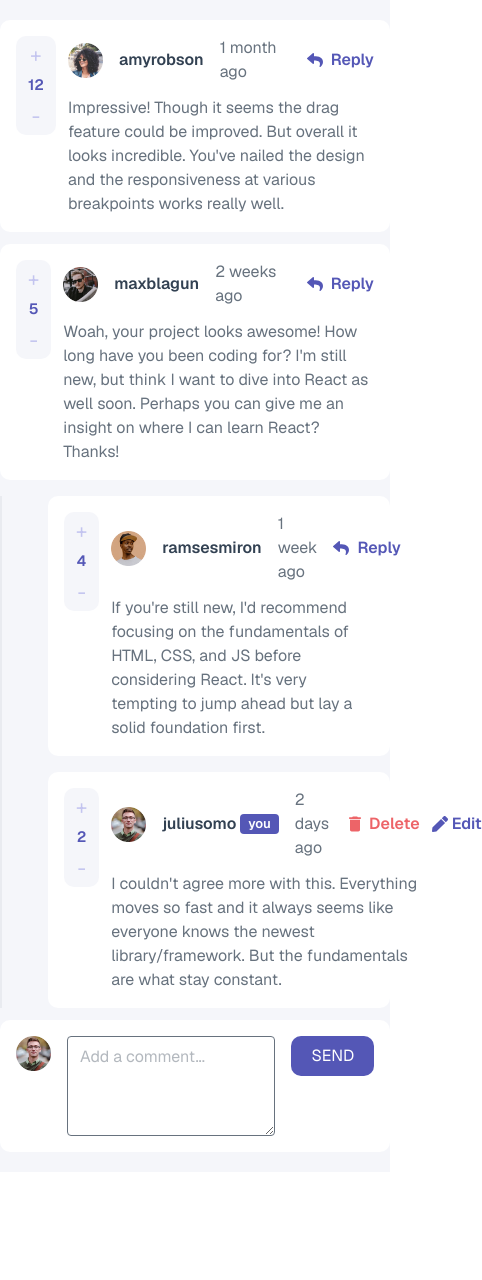
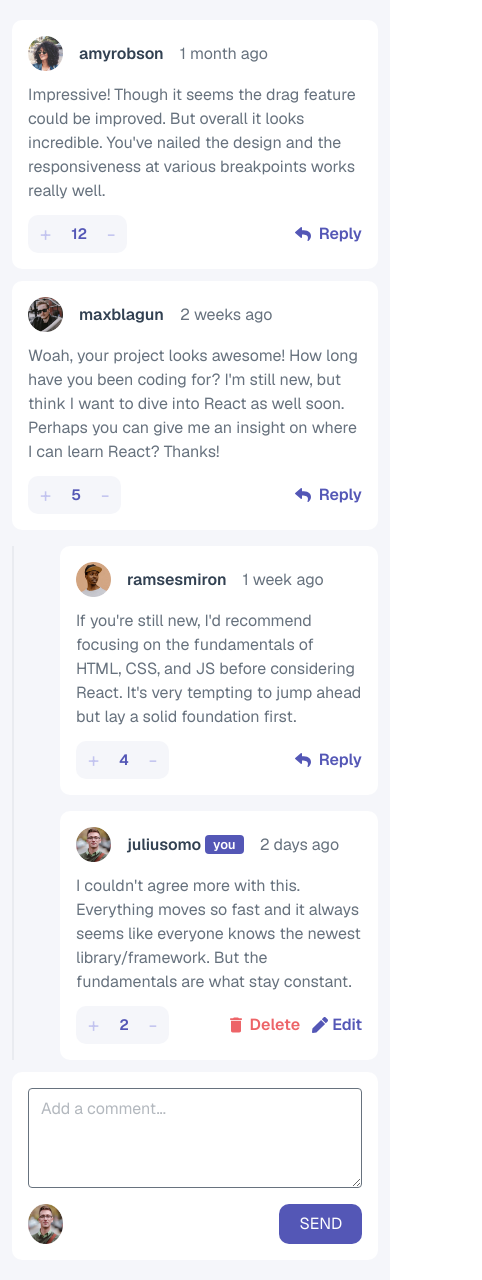
Before and after one commit to MrSeager/interactive-comments-mrseager, a Next.js app: page / in a window 390 px wide. Shown: the whole page, 482 px wide, since content can reach past the window. Before the commit the page ends 1172 px from the top, so only its background shows below. Built offline with nearby package versions, Linux system fonts and the light colour scheme.

Commit message:
2/4/2026

```diff
--- a/app/page.tsx
+++ b/app/page.tsx
@@ -21,6 +21,7 @@ interface Reply {
   score: number;
   user: User;
   replyingTo?: string;
+  userVote: "up" | "down" | null;
 }
 
 interface Comment {
@@ -30,6 +31,7 @@ interface Comment {
   score: number;
   user: User;
   replies: Reply[];
+  userVote: "up" | "down" | null;
 }
 
 interface CommentsData {
@@ -47,14 +49,30 @@ function generateId() {
 
 export default function Home() {
   const { currentUser, comments: initialComments } = data as CommentsData;
-  //const [isClient, setIsClient] = useState<boolean>(false);
-  const [comments, setComments] = useState<Comment[]>(initialComments);
+  const [comments, setComments] = useState<Comment[]>(() =>
+    initialComments.map(c => ({
+      ...c,
+      userVote: null,
+      replies: c.replies.map(r => ({ ...r, userVote: null }))
+    }))
+  );
 
   useEffect(() => {
     const stored = localStorage.getItem("comments");
     if (stored) {
-      Promise.resolve().then(() => {
-        setComments(JSON.parse(stored));
+      const parsed = JSON.parse(stored);
+
+      const normalized = parsed.map((c: Comment) => ({
+        ...c,
+        userVote: c.userVote ?? null,
+        replies: c.replies.map((r: Reply) => ({
+          ...r,
+          userVote: r.userVote ?? null
+        }))
+      }));
+
+      queueMicrotask(() => {
+        setComments(normalized);
       });
     }
   }, []);
@@ -84,7 +102,8 @@ export default function Home() {
       createdAt: "now",
       score: 0,
       user: currentUser,
-      replies: []
+      replies: [],
+      userVote: null
     };
 
     setComments(prev => [...prev, newComment]);
@@ -100,7 +119,8 @@ export default function Home() {
       createdAt: "now",
       score: 0,
       user: currentUser,
-      replyingTo: "", // optional, you can fill this later
+      replyingTo: "",
+      userVote: null
     };
 
     setComments(prev =>
@@ -156,15 +176,161 @@ export default function Home() {
     );
   };
 
-  /*useEffect(() => {
-    setIsClient(true);
-  }, []);
+  function resolveVote(
+    currentVote: "up" | "down" | null,
+    direction: "up" | "down",
+    score: number
+  ) {
+    if (currentVote === direction) {
+      return { score: score + (direction === "up" ? -1 : 1), vote: null };
+    }
 
-  if (!isClient) return null;*/
+    if (currentVote === null) {
+      return { score: score + (direction === "up" ? 1 : -1), vote: direction };
+    }
+
+    return {
+      score: score + (direction === "up" ? 2 : -2),
+      vote: direction
+    };
+  }
+
+  /*const handleVote = (commentId: number, direction: "up" | "down") => {
+    setComments(prev =>
+      prev.map(comment => {
+        if (comment.id !== commentId) return comment;
+
+        let newScore = comment.score;
+        let newVote = comment.userVote;
+
+        if (direction === "up") {
+          if (comment.userVote === "up") {
+            // undo upvote
+            newScore -= 1;
+            newVote = null;
+          } else if (comment.userVote === "down") {
+            // switch from down → up
+            newScore += 2;
+            newVote = "up";
+          } else {
+            // normal upvote
+            newScore += 1;
+            newVote = "up";
+          }
+        }
+
+        if (direction === "down") {
+          if (comment.userVote === "down") {
+            // undo downvote
+            newScore += 1;
+            newVote = null;
+          } else if (comment.userVote === "up") {
+            // switch from up → down
+            newScore -= 2;
+            newVote = "down";
+          } else {
+            // normal downvote
+            newScore -= 1;
+            newVote = "down";
+          }
+        }
+
+        return { ...comment, score: newScore, userVote: newVote };
+      })
+    );
+  };*/
+
+  const handleVote = (commentId: number, direction: "up" | "down") => {
+    setComments(prev =>
+      prev.map(comment => {
+        if (comment.id !== commentId) return comment;
+
+        const { score, vote } = resolveVote(
+          comment.userVote,
+          direction,
+          comment.score
+        );
+
+        return { ...comment, score, userVote: vote };
+      })
+    );
+  };
+
+  /*const handleReplyVote = (commentId: number, replyId: number, direction: "up" | "down") => {
+    setComments(prev =>
+      prev.map(comment => {
+        if (comment.id !== commentId) return comment;
+
+        return {
+          ...comment,
+          replies: comment.replies.map(reply => {
+            if (reply.id !== replyId) return reply;
+
+            let newScore = reply.score;
+            let newVote = reply.userVote;
+
+            if (direction === "up") {
+              if (reply.userVote === "up") {
+                newScore -= 1;
+                newVote = null;
+              } else if (reply.userVote === "down") {
+                newScore += 2;
+                newVote = "up";
+              } else {
+                newScore += 1;
+                newVote = "up";
+              }
+            }
+
+            if (direction === "down") {
+              if (reply.userVote === "down") {
+                newScore += 1;
+                newVote = null;
+              } else if (reply.userVote === "up") {
+                newScore -= 2;
+                newVote = "down";
+              } else {
+                newScore -= 1;
+                newVote = "down";
+              }
+            }
+
+            return { ...reply, score: newScore, userVote: newVote };
+          })
+        };
+      })
+    );
+  };*/
+  const handleReplyVote = (
+    commentId: number,
+    replyId: number,
+    direction: "up" | "down"
+  ) => {
+    setComments(prev =>
+      prev.map(comment => {
+        if (comment.id !== commentId) return comment;
+
+        return {
+          ...comment,
+          replies: comment.replies.map(reply => {
+            if (reply.id !== replyId) return reply;
+
+            const { score, vote } = resolveVote(
+              reply.userVote,
+              direction,
+              reply.score
+            );
+
+            return { ...reply, score, userVote: vote };
+          })
+        };
+      })
+    );
+  };
 
   return (
     <div className="flex min-h-screen items-center justify-center bg-[#f5f6fa] font-sans">
-      <main className="relevant flex flex-col justify-start py-5 items-center gap-3 min-h-screen w-full max-w-[120rem]">
+      <main className="relevant flex flex-col justify-start py-5 items-center gap-3 min-h-screen w-full max-w-[120rem] px-3">
         {comments.map((comment) => (
           <div key={comment.id} className="max-w-[50rem] w-full">
             {/* MAIN COMMENT */}
@@ -184,6 +350,9 @@ export default function Home() {
                 setReplyingToId(comment.id);
                 setReplyText(`@${comment.user.username}, `);
               }}
+              onUpvote={() => handleVote(comment.id, "up")}
+              onDownvote={() => handleVote(comment.id, "down")}
+              userVote={comment.userVote}
             />
 
             {/* CASE 1: There ARE replies */}
@@ -208,6 +377,9 @@ export default function Home() {
                       setReplyText(`@${reply.user.username}, `);
                     }}
                     onEdit={(newContent) => handleEditReply(comment.id, reply.id, newContent)}
+                    onUpvote={() => handleReplyVote(comment.id, reply.id, "up")}
+                    onDownvote={() => handleReplyVote(comment.id, reply.id, "down")}
+                    userVote={reply.userVote}
                   />
                 ))}
 
--- a/components/CommentItem.tsx
+++ b/components/CommentItem.tsx
@@ -2,6 +2,7 @@
 //Components
 import { useState } from "react";
 import Image from "next/image";
+import Scorehandler from "./ScoreHandler";
 //Icons
 import { FaReply, FaPen } from "react-icons/fa";
 import { MdDelete } from "react-icons/md";
@@ -16,32 +17,28 @@ interface CommentItemProp {
     isCurrentUser: boolean;
     onEdit: (newContent: string) => void;
     onReplyClick?: () => void;
+    onUpvote: () => void;
+    onDownvote: () => void;
+    userVote?: "up" | "down" | null;
 }
 
-export default function CommentItem({ img, username, score, createdAt, content, isCurrentUser, onDelete, onEdit, onReplyClick }: CommentItemProp) {
+export default function CommentItem({
+                                        img, username, score, createdAt, content, isCurrentUser, userVote,
+                                        onDelete, onEdit, onReplyClick, onUpvote, onDownvote
+                                    }: CommentItemProp) {
     const [isEditing, setIsEditing] = useState<boolean>(false);
     const [editText, setEditText] = useState<string>(content);
 
     return (
         <div className={`rounded rounded-[10px] bg-white w-full flex p-4 gap-3`}>
-            <div>
-                <div className="rounded rounded-[10px] flex flex-col items-center gap-1 bg-[#f5f6fa] px-3 py-1">
-                    <button
-                        type="button"
-                        className="cursor-pointer text-[20px] text-[#c3c4ef] duration-500
-                                    hover:text-[#5457b6]"
-                    >
-                        +
-                    </button>
-                    <p className="text-[#5457b6] text-[15px] font-semibold">{score}</p>
-                    <button
-                        type="button"
-                        className="cursor-pointer text-[20px] text-[#c3c4ef] duration-500
-                                    hover:text-[#5457b6]"
-                    >
-                        -
-                    </button>
-                </div>
+            {/*Desktop*/}
+            <div className="hidden md:block">
+                <Scorehandler
+                    onUpvote={onUpvote}
+                    onDownvote={onDownvote}
+                    userVote={userVote}
+                    score={score}
+                />
             </div>
             <div className="flex flex-col w-full gap-3">
                 <div className="flex items-center gap-4 w-full">
@@ -58,8 +55,9 @@ export default function CommentItem({ img, username, score, createdAt, content,
                         )}
                     </h1>
                     <h2 className="text-[#67727e]">{createdAt}</h2>
+                    <div className="ms-auto hidden md:block">
                         {isCurrentUser ?
-                        <div className="ms-auto flex gap-3 items-center">
+                            <div className="flex gap-3 items-center">
                                 <button
                                     type="button"
                                     onClick={onDelete}
@@ -92,6 +90,7 @@ export default function CommentItem({ img, username, score, createdAt, content,
                             </button>
                         }
                     </div>
+                </div>
                 {isEditing ? (
                     <form
                         onSubmit={(e) => {
@@ -118,6 +117,48 @@ export default function CommentItem({ img, username, score, createdAt, content,
                 ) : (
                     <p className="text-[#67727e]">{content}</p>
                 )}
+                {/*Mobile*/}
+                <div className="md:hidden flex justify-between">
+                    <Scorehandler
+                        onUpvote={onUpvote}
+                        onDownvote={onDownvote}
+                        userVote={userVote}
+                        score={score}
+                    />
+                    {isCurrentUser ?
+                        <div className="flex gap-3 items-center">
+                            <button
+                                type="button"
+                                onClick={onDelete}
+                                disabled={isEditing}
+                                className="cursor-pointer flex items-center gap-1 ml-auto text-[#ed6468] font-semibold duration-500
+                                            hover:text-[#ffb8bb]
+                                            disabled:text-[#ffb8bb]"
+                            >
+                                <MdDelete size={20} /> Delete
+                            </button>
+                            <button
+                                type="button"
+                                onClick={() => setIsEditing(true)}
+                                disabled={isEditing}
+                                className="cursor-pointer flex items-center gap-1 ml-auto text-[#5457b6] font-semibold duration-500
+                                            hover:text-[#c3c4ef]
+                                            disabled:text-[#c3c4ef]"
+                            >
+                                <FaPen /> Edit
+                            </button>
+                        </div>
+                        :
+                        <button
+                            type="button"
+                            onClick={onReplyClick}
+                            className="cursor-pointer flex items-center gap-2 ml-auto text-[#5457b6] font-semibold duration-500
+                                        hover:text-[#c3c4ef]"
+                        >
+                            <FaReply /> Reply
+                        </button>
+                    }
+                </div>
             </div>
         </div>
     );
--- a/components/CreateCommentItem.tsx
+++ b/components/CreateCommentItem.tsx
@@ -1,3 +1,4 @@
+//Components
 import Image from "next/image";
 
 interface CreateCommentItemProps {
@@ -15,19 +16,34 @@ export default function CreateCommentItem ({ handleAddComment, img, commentText,
         e.preventDefault();
         handleAddComment();
       }}
-          className="max-w-[50rem] w-full flex gap-4 items-start bg-white rounded rounded-[10px] p-4"
+      className="max-w-[50rem] w-full flex flex-col md:flex-row gap-4 items-start bg-white rounded rounded-[10px] p-4"
     >
       <Image
         src={img}
         alt="profile image"
         width={35}
         height={35}
+        className="hidden md:block"
       />
       <textarea
         value={commentText}
         placeholder="Add a comment..."
         onChange={(e) => setCommentText(e.target.value)}
-            className="min-h-[100px] text-[#67727e] flex-1 flex-grow rounded border px-3 py-2"
+        className="min-h-[100px] w-full text-[#67727e] flex-1 flex-grow rounded border px-3 py-2"
+      />
+      <button
+        type="submit"
+        className="hidden md:block cursor-pointer bg-[#5457b6] text-white px-5 py-2 uppercase rounded rounded-[10px] duration-500
+                    hover:bg-[#c3c4ef]"
+      >
+        {isReply ? "Reply" : "Send"}
+      </button>
+      <div className="flex md:hidden justify-between w-full">
+        <Image
+          src={img}
+          alt="profile image"
+          width={35}
+          height={35}
         />
         <button
           type="submit"
@@ -36,6 +52,7 @@ export default function CreateCommentItem ({ handleAddComment, img, commentText,
         >
           {isReply ? "Reply" : "Send"}
         </button>
+      </div>
     </form>
   );
 }
--- /dev/null
+++ b/components/ScoreHandler.tsx
@@ -0,0 +1,32 @@
+interface ScorehandlerProps {
+    onUpvote: () => void;
+    onDownvote: () => void;
+    userVote: "up" | "down" | null;
+    score: number;
+}
+
+export default function Scorehandler({ onUpvote, onDownvote, userVote, score }: ScorehandlerProps) {
+    return (
+        <div className="rounded rounded-[10px] flex md:flex-col items-center gap-5 md:gap-1 bg-[#f5f6fa] px-3 py-1">
+            <button
+                type="button"
+                onClick={onUpvote}
+                className={`cursor-pointer text-[20px] duration-500
+                            hover:text-[#5457b6]
+                            ${userVote === 'up' ? 'text-[#5457b6]' : 'text-[#c3c4ef]'}`}
+            >
+                +
+            </button>
+            <p className="text-[#5457b6] text-[15px] font-semibold">{score}</p>
+            <button
+                type="button"
+                onClick={onDownvote}
+                className={`cursor-pointer text-[20px] duration-500
+                            hover:text-[#5457b6]
+                            ${userVote === 'down' ? 'text-[#5457b6]' : 'text-[#c3c4ef]'}`}
+            >
+                -
+            </button>
+        </div>
+    );
+}
```
Lines whose indentation alone changed are shown as unchanged.
